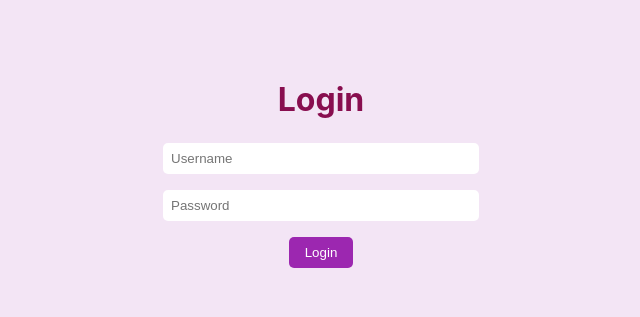
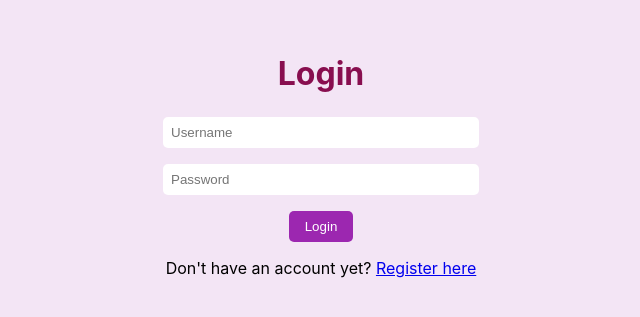
Before and after one commit to fatjan/micro-teaching, a React (Create React App) app in the folder frontend/: page /login in a window 1280 px wide. Shown: the part 239-556 px from the top of the page, without its empty margins (319-959 px from the left). Built offline with nearby package versions, Linux system fonts and the light colour scheme.

Commit message:
make login to different page for differnt role

```diff
--- a/frontend/src/Login.js
+++ b/frontend/src/Login.js
@@ -1,6 +1,6 @@
 import React, { useState } from 'react';
 import { login } from './api/auth';
-import { useNavigate } from 'react-router-dom';
+import { useNavigate, Link } from 'react-router-dom';
 import { toast } from 'react-toastify';
 
 const Login = () => {
@@ -9,11 +9,11 @@ const Login = () => {
   const navigate = useNavigate();
 
   const navigateToFeed = () => {
-    navigate("/feed"); // Navigate to the '/feed' route
+    navigate('/feed'); // Navigate to the '/feed' route
   };
 
   const navigateToUsers = () => {
-    navigate("/users"); // Navigate to the '/feed' route
+    navigate('/users'); // Navigate to the '/feed' route
   };
 
   const handleSubmit = async (e) => {
@@ -23,7 +23,12 @@ const Login = () => {
     if (result.success) {
       // Redirect to the feed page or perform any desired actions
       toast.success('Login successful!');
-      navigateToFeed();
+      if (result.data.user.role === 'admin') {
+        navigateToUsers();
+      }
+      else {
+        navigateToFeed();
+      }
     } else {
       const errorData = await result.json();
       if (errorData && errorData.message) {
@@ -56,6 +61,9 @@ const Login = () => {
           Login
         </button>
       </form>
+      <p style={styles.registerText}>
+        Don't have an account yet? <Link to="/signup">Register here</Link>
+      </p>
     </div>
   );
 };
```
